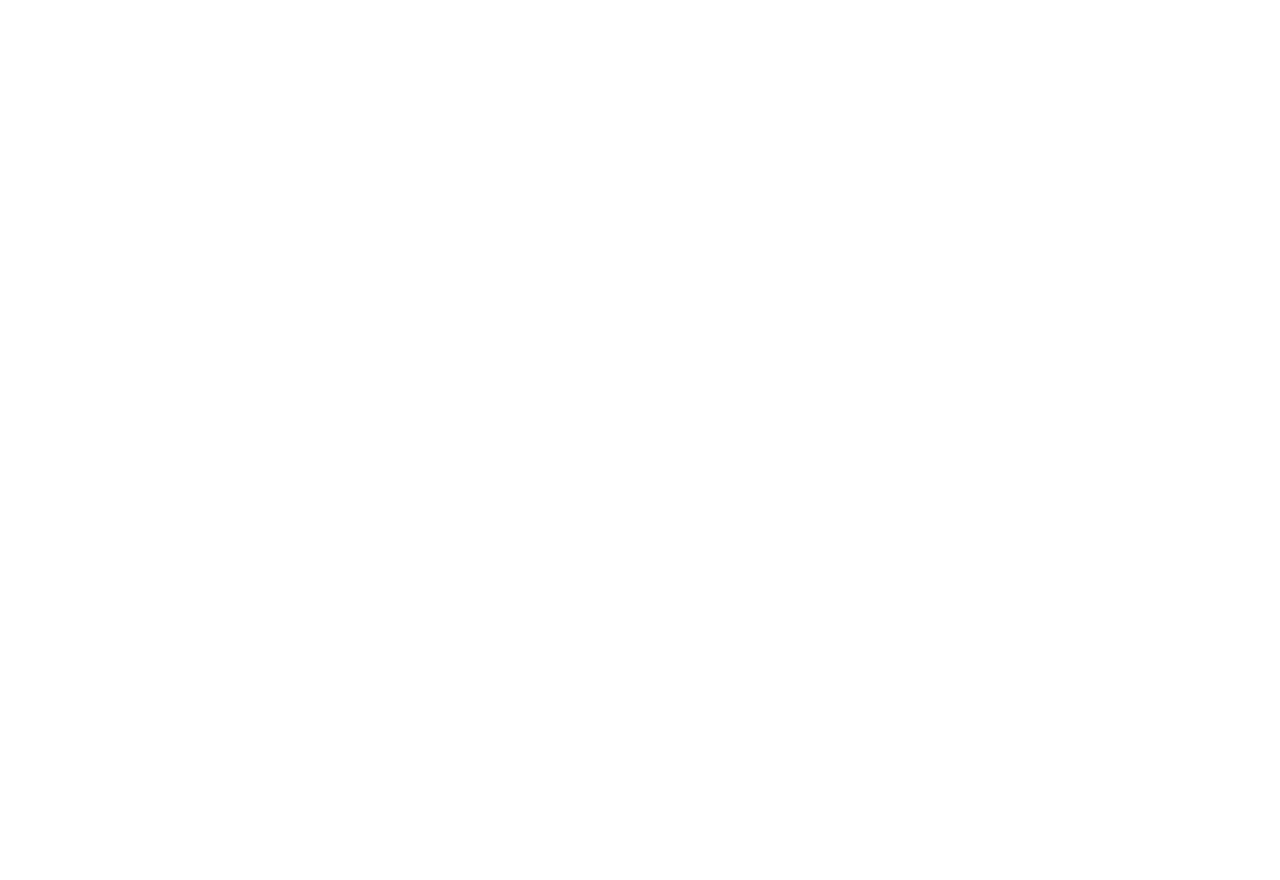
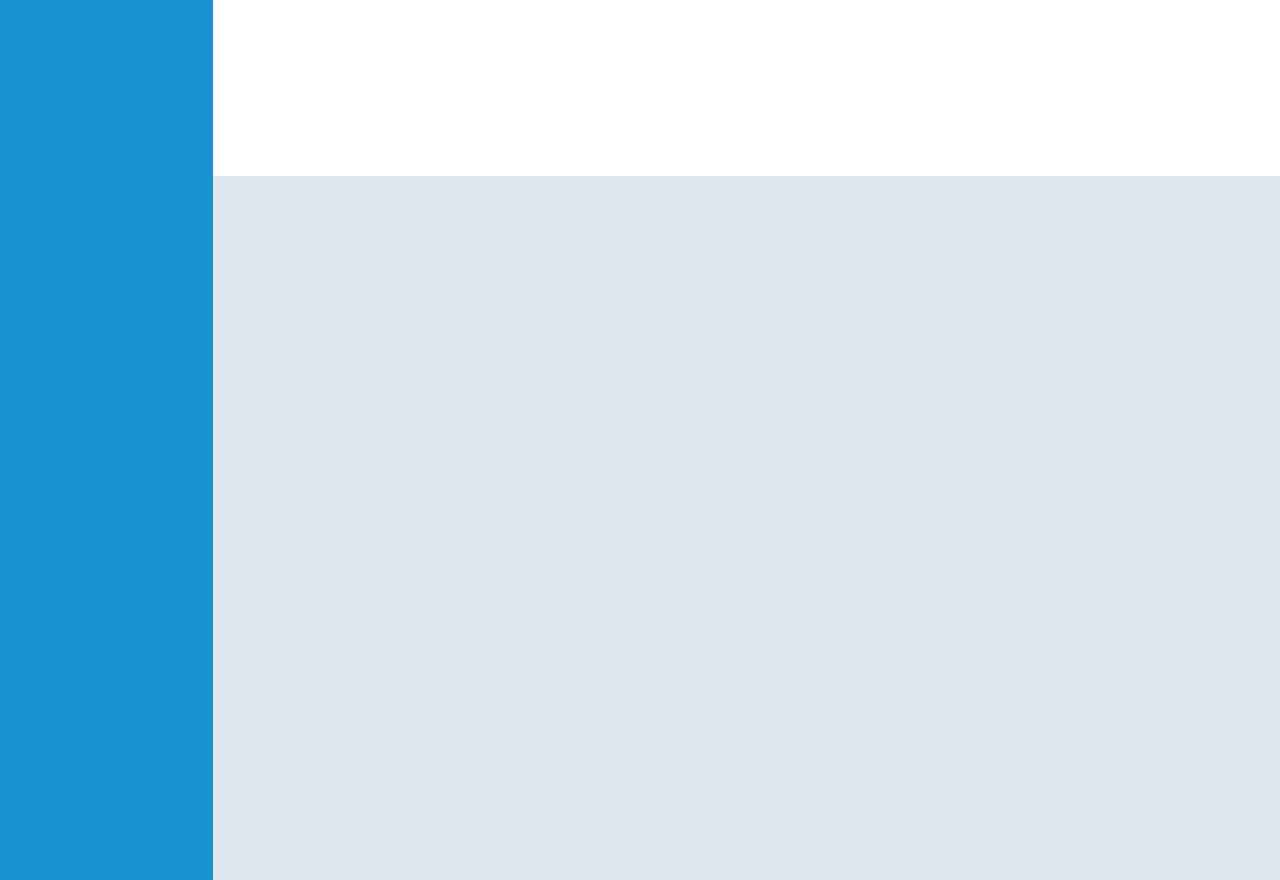
Before and after one commit to Lakhdarx/admin-dashboard, a plain HTML site: page index.html in a window 1280 px wide. Before the commit the page ends 800 px from the top, so only its background shows below. Drawn offline with Linux system fonts and the light colour scheme.

Commit message:
Make main layout using grid

```diff
--- a/index.html
+++ b/index.html
@@ -9,11 +9,8 @@
 </head>
 <body>
     <div class="container">
-        <header class="headere"></header>
+        <header class="header"></header>
         <div class="sidebar"></div>
         <main class="main"></main>
-
-
     </div>
-</body>
 </html>
--- a/styles/style.css
+++ b/styles/style.css
@@ -24,3 +24,33 @@
     font-style: italic;
     font-display: swap;
 }
+
+
+
+
+.container {
+    display:grid;
+    height: 110vh;
+    grid-template-columns: 1fr 5fr;
+    grid-template-rows: 1fr 4fr;
+    grid-template-areas: "sidebar header"
+    "sidebar main";
+}
+
+
+
+.sidebar {
+    background-color:var(--blue);
+    grid-area: sidebar;
+}
+
+
+.main {
+    background-color: var(--gray);
+    grid-area: main;
+}
+
+
+.header {
+    grid-area: header;
+}
```
